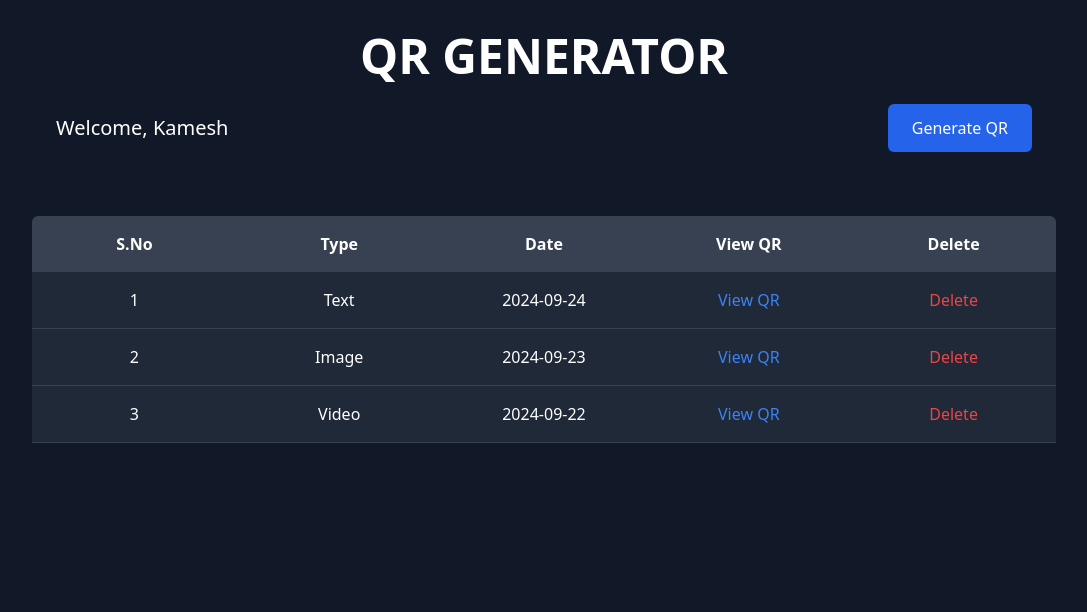
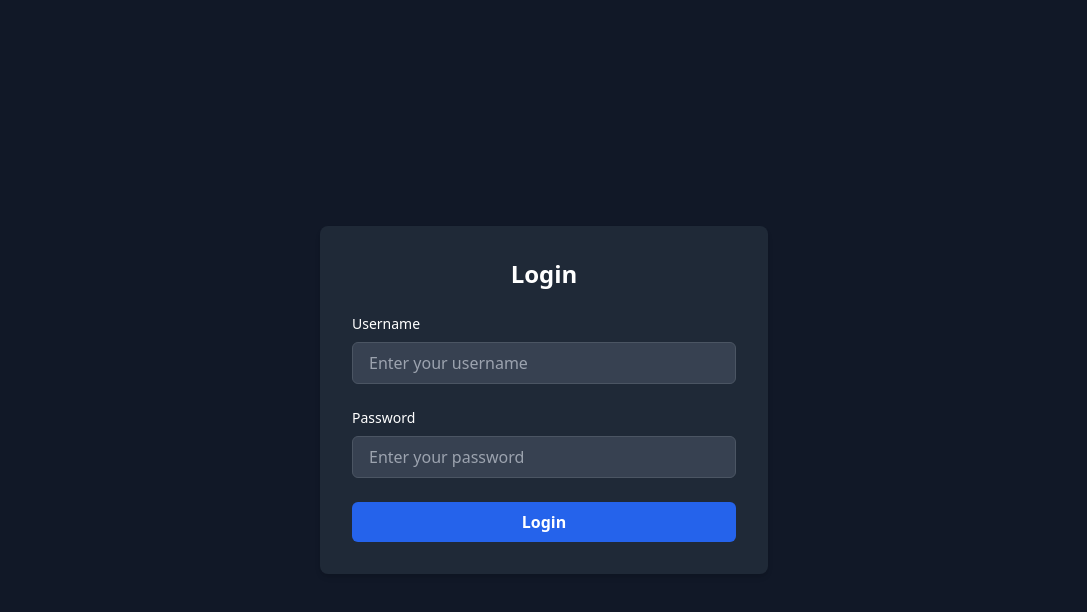
Before and after one commit to Kamesh0222/Mini-Project, a React (Vite) app: page / in a window 1280 px wide. Shown: the top 612 px of the page, without its empty margins (96-1183 px from the left). Built offline with nearby package versions, Linux system fonts and the light colour scheme.

Commit message:
Routing implementation

```diff
--- a/package.json
+++ b/package.json
@@ -14,7 +14,8 @@
     "dotenv": "^16.4.5",
     "qrcode.react": "^4.0.1",
     "react": "^18.3.1",
-    "react-dom": "^18.3.1"
+    "react-dom": "^18.3.1",
+    "react-router-dom": "^6.26.2"
   },
   "devDependencies": {
     "@eslint/js": "^9.9.0",
--- a/src/App.jsx
+++ b/src/App.jsx
@@ -1,10 +1,17 @@
+import { BrowserRouter as Router, Route, Routes } from "react-router-dom";
 import Main from "./components/main";
+import Login from "./components/login";
+import Signup from "./components/signup";
 
 const App = () => {
   return (
-    <div>
-      <Main />
-    </div>
+    <Router>
+      <Routes>
+        <Route path="/" element={<Login />} />
+        <Route path="/signup" element={<Signup />} />
+        <Route path="/main" element={<Main />} />
+      </Routes>
+    </Router>
   );
 };
 
```
Also changed, not shown: 1 other file (tests, documents, lock files or other folders).
